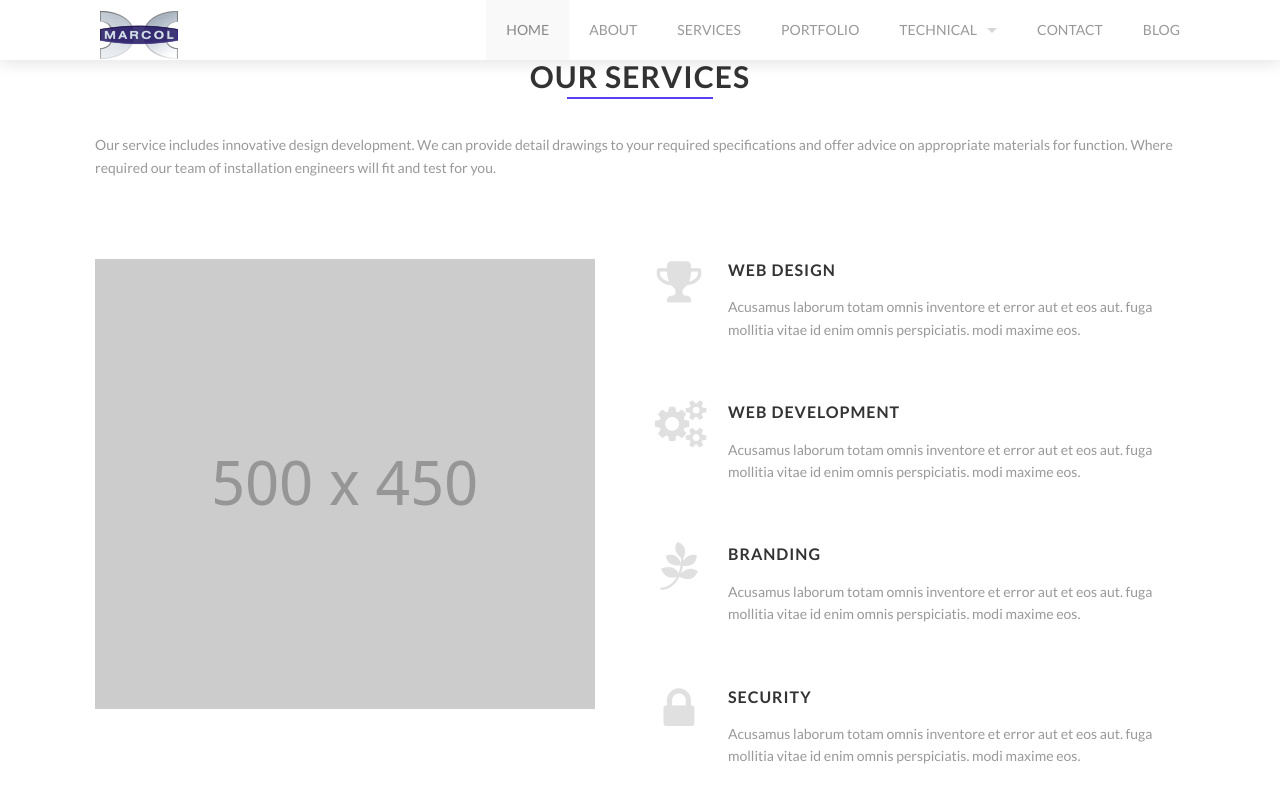
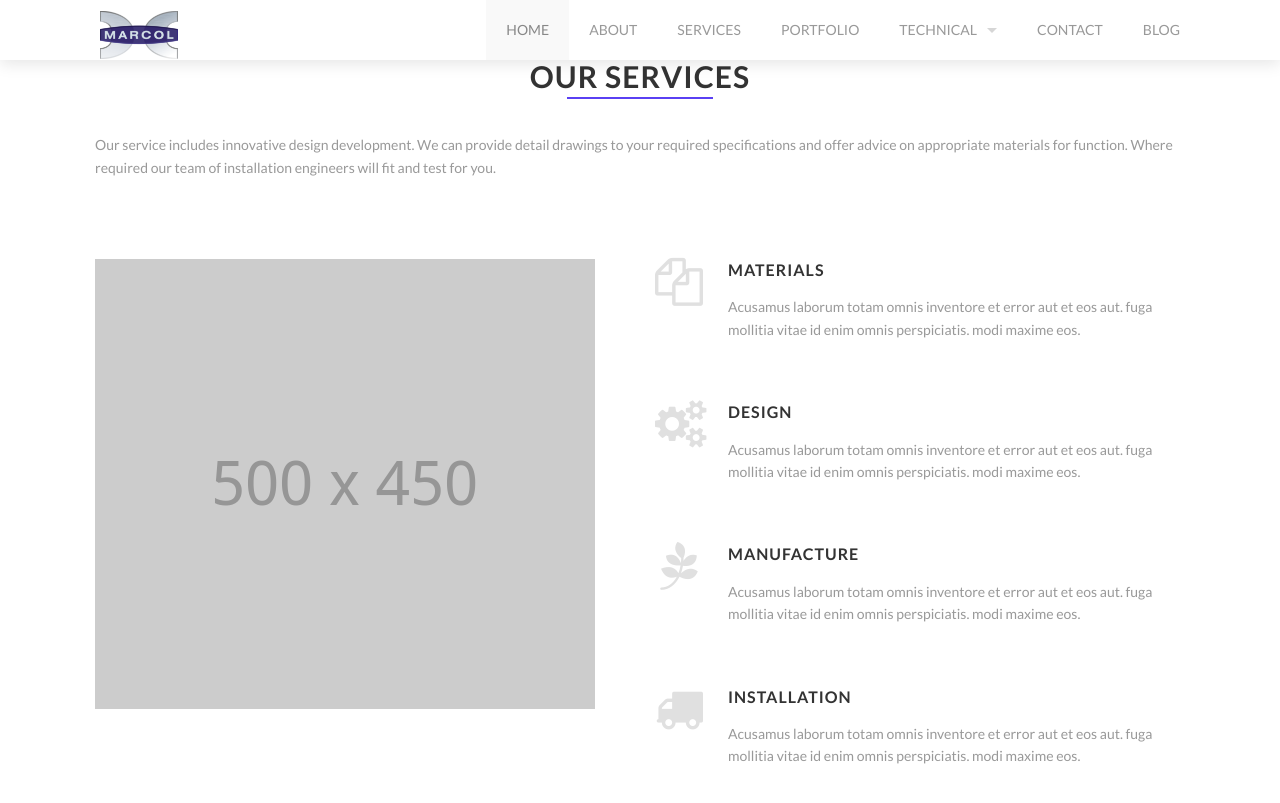
Before and after one commit to marcolplastics/marcolplastics.github.io, a Jekyll site: the page built from index.html, in a window 1280 px wide and 900 px high, scrolled down 2000 px. Shown: the top 803 px of the window. Built offline with Jekyll 4.4.1, drawn with Linux system fonts in a browser that asks for light colours.

Commit message:
Added the four key services

```diff
--- a/index.html
+++ b/index.html
@@ -84,17 +84,17 @@ works:
 
 
 services:
-  - icon: trophy
-    title: Web Design
+  - icon: copy
+    title: Materials
     desc: Acusamus laborum totam omnis inventore et error aut et eos aut. fuga mollitia vitae id enim omnis perspiciatis. modi maxime eos.
   - icon: cogs
-    title: Web Development
+    title: Design
     desc: Acusamus laborum totam omnis inventore et error aut et eos aut. fuga mollitia vitae id enim omnis perspiciatis. modi maxime eos.
   - icon: pagelines
-    title: Branding
+    title: Manufacture
     desc: Acusamus laborum totam omnis inventore et error aut et eos aut. fuga mollitia vitae id enim omnis perspiciatis. modi maxime eos.
-  - icon: lock
-    title: Security
+  - icon: truck
+    title: Installation
     desc: Acusamus laborum totam omnis inventore et error aut et eos aut. fuga mollitia vitae id enim omnis perspiciatis. modi maxime eos.
 
 milestones:
```
